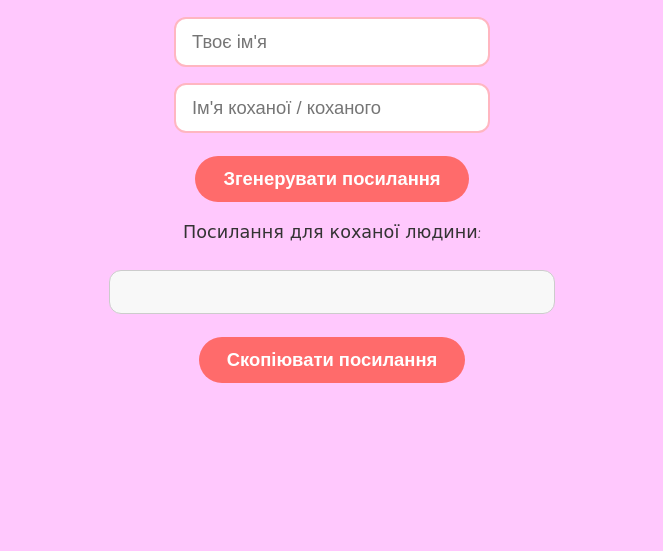
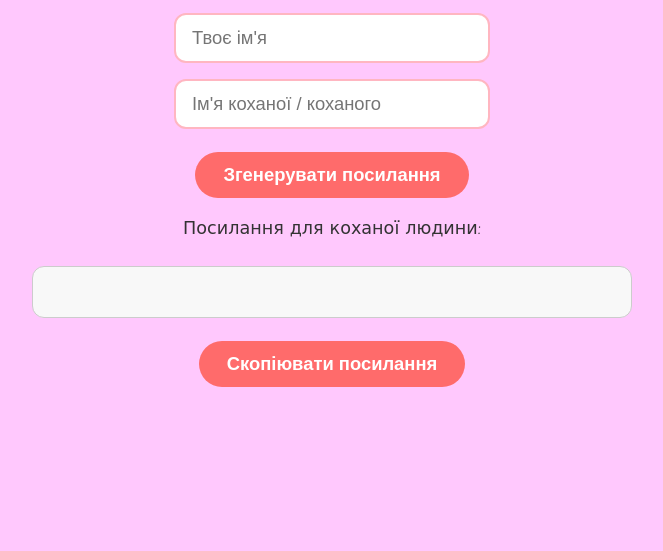
Before and after one commit to Max-center/datesite, a plain HTML site: page index.html in a window 1280 px wide. Shown: the part 249-800 px from the top of the page, without its empty margins (308-971 px from the left). Drawn offline with Linux system fonts and the light colour scheme.

Commit message:
Add files via upload

```diff
--- a/index.html
+++ b/index.html
@@ -18,7 +18,7 @@
 
         .container {
             text-align: center;
-            max-width: 500px;
+            max-width: 650px;
             width: 90%;
         }
 
@@ -68,9 +68,9 @@
         }
 
         #linkField {
-            width: 90%;
-            max-width: 420px;
-            padding: 12px;
+            width: 95%;
+            max-width: 600px;
+            padding: 16px;
             font-size: 1em;
             text-align: center;
             border: 1px solid #ccc;
@@ -78,6 +78,7 @@
             margin-top: 10px;
             background-color: #f8f8f8;
             color: #555;
+            box-sizing: border-box;
         }
     </style>
 </head>
@@ -117,7 +118,8 @@
                 return;
             }
 
-            const fullLink = window.location.origin + '/' + linkField.value;
+            const currentPath = window.location.href.substring(0, window.location.href.lastIndexOf('/') + 1);
+            const fullLink = currentPath + linkField.value;
 
             navigator.clipboard.writeText(fullLink).then(() => {
                 alert('Посилання скопійовано!');
```
